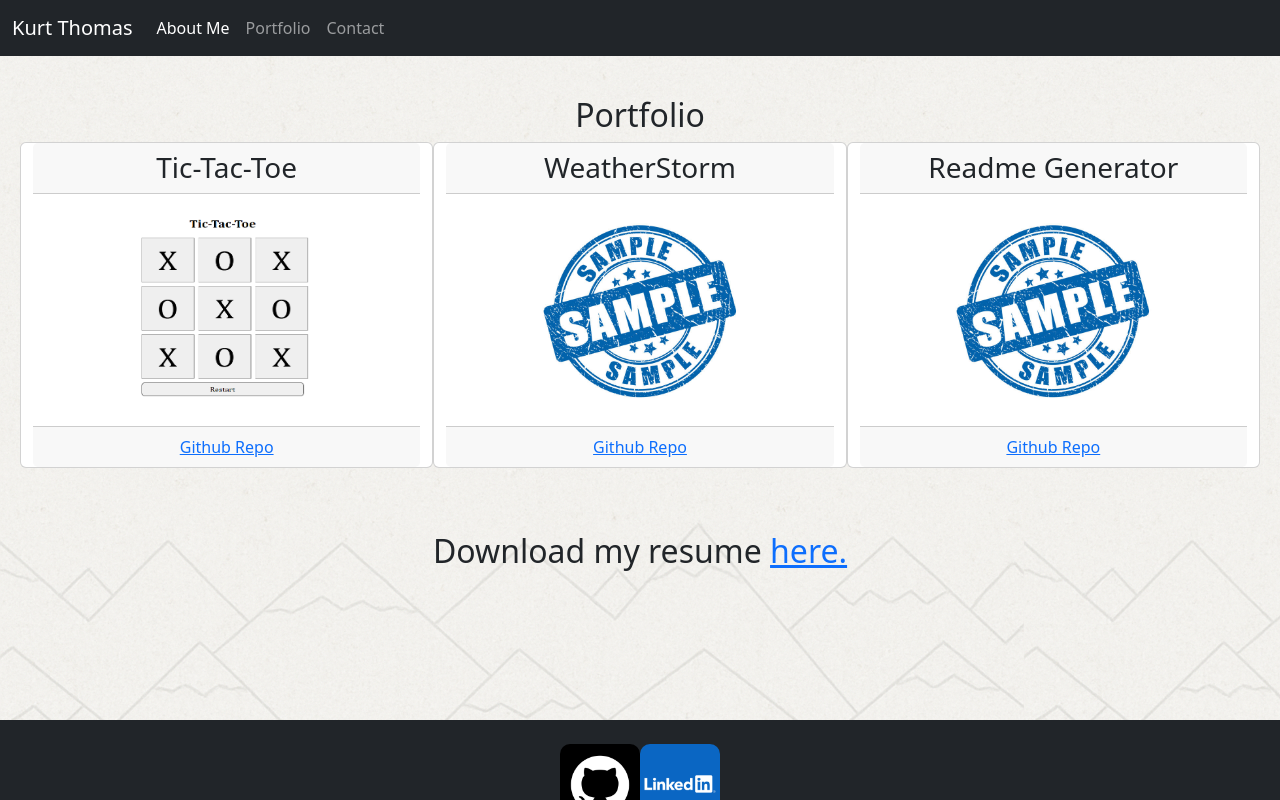
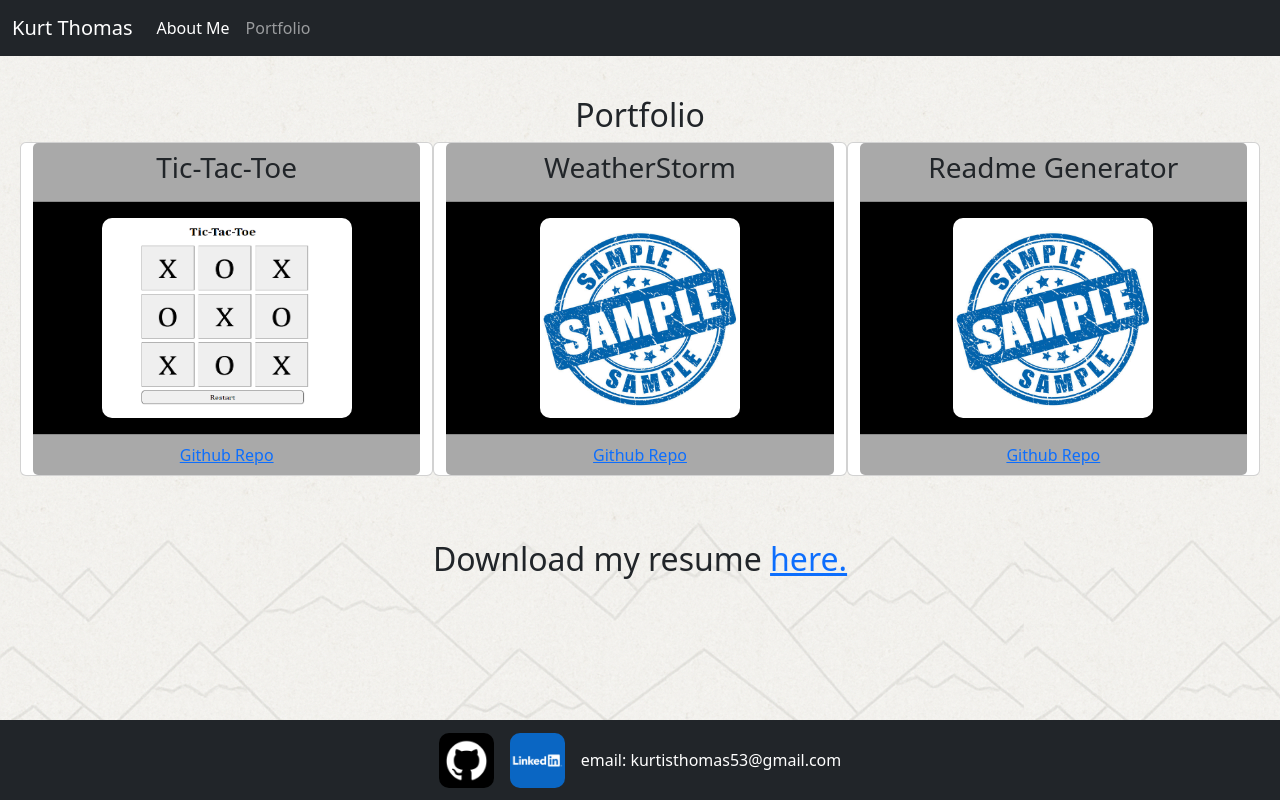
Before and after one commit to kutho53/React-Portfolio, a React (Vite) app: page /portfolio-page in a window 1280 px wide. Built offline with nearby package versions, Linux system fonts and the light colour scheme; the HTML template or start-up script is replaced by a standard one.

Commit message:
fixed footer sizing

```diff
--- a/src/App.css
+++ b/src/App.css
@@ -13,4 +13,5 @@
   margin: 0 auto;
   padding: 2rem;
   text-align: center;
+  padding-bottom: 100px;
 }
--- a/src/components/components.css
+++ b/src/components/components.css
@@ -4,12 +4,16 @@ footer {
   right: 0;
   bottom: 0;
   width: 100vw;
-  height: 10%;
+  height: 80px;
+  display: flex;
+  align-items: center;
+  justify-content: center;
+  gap: 1rem;
 }
 
 .logo-icon {
-  height: auto;
+  height: 70%;
   width: auto;
-  max-height: 80px;
-  max-width: 80px;
+  max-height: 55px;
+  max-width: 15vw;
 }
--- a/src/components/footer.jsx
+++ b/src/components/footer.jsx
@@ -17,7 +17,7 @@ export default function Footer(){
             className="img-fluid logo-icon"
             style={{ backgroundColor: 'black', borderRadius: 10 }}/>
           </a>
-<div>email: kurtisthomas53@gmail.com</div>
+          <div>email: kurtisthomas53@gmail.com</div>
         </footer>
     )
 }
--- a/src/components/navigation.jsx
+++ b/src/components/navigation.jsx
@@ -16,7 +16,7 @@ function Navigation(){
                 <Route path="/" element={<Layout />}>
                     <Route index element={<AboutMe />} />
                     <Route path="portfolio-page" element={<Portfolio />} />
-                    //<Route path="contact" element={<Contact />} />
+                    <Route path="contact" element={<Contact />} />
                     <Route path="resume" element={<Resume />} />
                 </Route>
             </Routes>
--- a/src/pages/layout.jsx
+++ b/src/pages/layout.jsx
@@ -14,9 +14,9 @@ const Layout = () => {
                         <li class="nav-item">
                             <Link class="nav-link" to="/portfolio-page">Portfolio</Link>
                         </li>
-                        <li class="nav-item">
+                        {/* <li class="nav-item">
                             <Link class="nav-link" to="/contact">Contact</Link>
-                        </li>
+                        </li> */}
                         {/* <li class="nav-item">
                             <Link class="nav-link" to="/resume">Resume</Link>
                         </li> */}
--- a/src/pages/pages.css
+++ b/src/pages/pages.css
@@ -1,4 +1,22 @@
 .card {
-    background: gray
+    background-color: grey;
+}
 
+.card .card-header {
+    background-color: darkgrey
 }
+
+.card .card-footer {
+    background-color: darkgrey
+}
+
+.card .card-body {
+    background-color: black
+}
+
+.card-body.center-content {
+    display: flex;
+    justify-content: center;
+    align-items: center;
+    min-height: 220px;
+}
--- a/src/pages/portfolio-page.jsx
+++ b/src/pages/portfolio-page.jsx
@@ -10,9 +10,11 @@ export default function Portfolio(){
             <section>
                 <div className='row'>
                     <div className='col-md card'>
-                        <h3 className='card-header'>Tic-Tac-Toe</h3>
-                        <div className='card-body'>
-                            <img src={ticTac} alt='Image of Tic-Tac-Toe game.' style={{ width: '250px', height: '200px', borderRadius: 10 }} />
+                        <div className='card-header'>
+                            <h3>Tic-Tac-Toe</h3>
+                        </div>
+                        <div className='card-body center-content'>
+                            <img src={ticTac} alt='Image of Tic-Tac-Toe game.' style={{ width: '250px', height: '200px', borderRadius: 10 ,}} />
                         </div>
                         <div className='card-footer'>
                             <a className='github link' href='https://github.com/kutho53/TicTacToe'>Github Repo</a>
@@ -20,8 +22,10 @@ export default function Portfolio(){
                         </div>
                     </div>
                     <div className='col-md card'>
-                        <h3 className='card-header'>WeatherStorm</h3>
-                        <div className='card-body'>
+                        <div className='card-header'>
+                            <h3>WeatherStorm</h3>
+                        </div>
+                        <div className='card-body center-content'>
                             <img src={sample} alt='Sample Image' style={{ width: '200px', height: '200px', backgroundColor: 'blue', borderRadius: 10 }} />
                         </div>
                         <div className='card-footer'>
@@ -30,8 +34,10 @@ export default function Portfolio(){
                         </div>
                     </div>
                     <div className='col-md card'>
-                        <h3 className='card-header'>Readme Generator</h3>
-                        <div className='card-body'>
+                        <div className='card-header'>
+                            <h3>Readme Generator</h3>
+                        </div>
+                        <div className='card-body center-content'>
                             <img src={sample} alt='Sample Image' style={{ width: '200px', height: '200px', backgroundColor: 'blue', borderRadius: 10 }} />
                         </div>
                         <div className='card-footer'>
```
